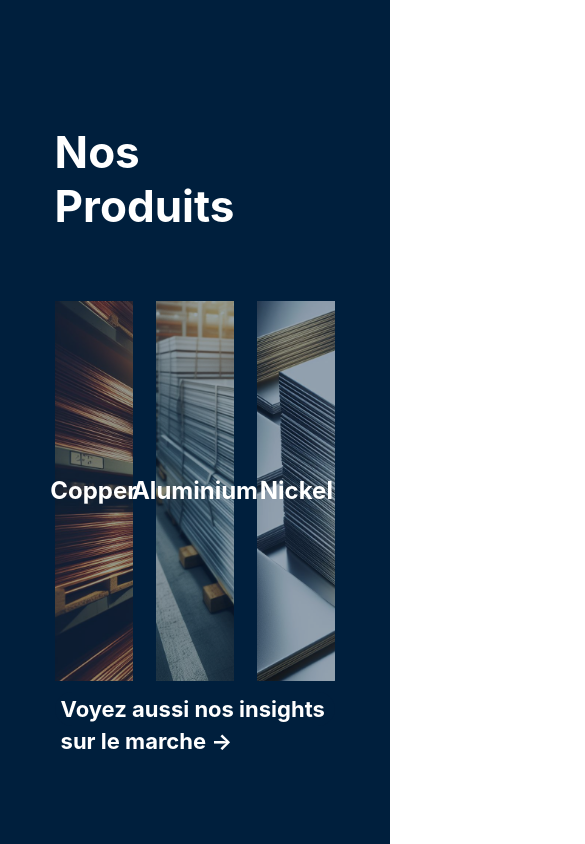
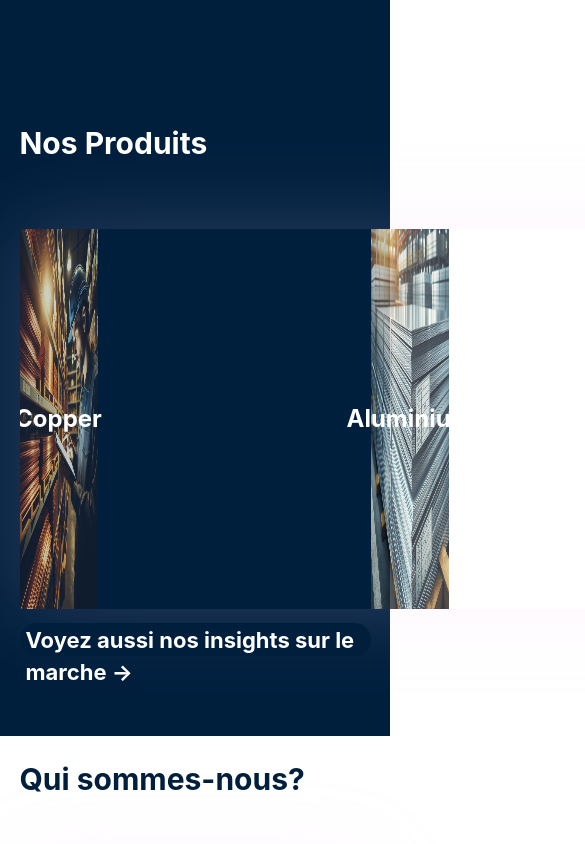
Before and after one commit to artmzbv/WeSafe, a React (Create React App) app: page / in a window 390 px wide. Shown: the part 5440-6284 px from the top of the page, 585 px wide, since content can reach past the window. Built offline with nearby package versions, Linux system fonts and the light colour scheme.

Commit message:
main_map_nos_produits

```diff
--- a/src/components/AboutInsights/AboutInsights.css
+++ b/src/components/AboutInsights/AboutInsights.css
@@ -4,7 +4,6 @@
     width: 72%;
     padding: 0% 14% 5%;
 }
-
 
 .market__title{
     text-align: start;
@@ -21,34 +20,6 @@
     display: flex;
     flex-direction: row;
     justify-content: space-between;
-}
-
-.market__card{
-    display: flex;
-    flex-direction: column;
-    justify-content: center;
-    align-items: center;
-    position: relative;
-    width: 20vw;
-    height: 45vh;
-}
-
-.market__card_copper::before{
-    content: "";
-    top: 0;
-    background-image: url(../../images/copper.jpg);
-    background-size: cover;
-    position: absolute;
-    top: 0px;
-    right: 0px;
-    bottom: 0px;
-    left: 0px;
-    opacity: 0.6;
-    /* background-size: 100% 100%; */
-}
-
-.market__card_copper:hover::before {
-    opacity: 0.8;
 }
 
 .market__card_aluminium::before{
@@ -87,43 +58,57 @@
     opacity: 0.8;
 }
 
-.market__name{
-    position: absolute;
-    color: white;
-    z-index: 2;
-    opacity:1 ;
+
+
+@media screen and (max-width: 768px) {
+    .market{
+        width: 90%;
+        padding: 0% 5% 5%;
+    }
+
+    .market__title {
+        width: 90%;
+    }
+    .market__card{
+        width: 25vw;
+        height: 40vh;
+    }
+
+    .market__container {
+        gap: 30px;
+    }
 }
 
-.market__subtitle{
-    text-decoration: none;
-    border: none;
-    background-color:  #001F3D;
-    text-align: start;
-    color: white;
-    width: 100%;
-    line-height: 32px;
-    font-size: 22px;
-    /* border-bottom: 4px white solid; */
-    margin:0;
-    margin-top: 4%;
-    cursor: pointer;
-    font-family: inherit;
-    font-weight: bold;
-    border-radius: 30px;
-    /* text-decoration: underline; */
-    height: 4vh;
-    margin-bottom: 10vh;
-}
-.market__subtitle:hover{
-    color: #646060;
-}
+@media screen and (max-width: 440px) {
+    .market__title{
+        width: 100%;
+        font-size: 30px;
+        line-height: 36px;
+    }
 
-.market__link-insights{
-    text-decoration: none;
-}
+    .market__container {
+        margin: 0;
+        overflow-x: scroll;
+        scroll-snap-type: x mandatory;
+        -ms-verrflow-style: none;
+        overflow: - moz-scrollbars-none;
+        box-shadow: 0px 0px 80px #f3c9ff2e;
+        scrollbar-width: none;
+        -ms-overflow-style: none;
+        width: 200vw;
+    }
 
-@media screen and (max-width: 768px) {
-    .market {
-        height: 90vh;
+    .market__card{
+        width: 70vw;
+    }
+
+    .market__card_copper{
+        height: 50vh;
+    }
+    .market__card_aluminium{
+        height: 50vh;
+    }
+    .market__card_nickel{
+        height: 50vh;
     }
 }
--- a/src/components/AboutInsights/AboutInsights.jsx
+++ b/src/components/AboutInsights/AboutInsights.jsx
@@ -1,25 +1,20 @@
+import {React, useState} from 'react'
 import './AboutInsights.css';
 import { Link} from "react-router-dom";
-import copper from '../../images/copper.jpg'
-import aluminium from '../../images/aluminium.jpg'
-import nickel from '../../images/nickel.jpg'
+import {products} from '../../utils/utils'
+import AboutInsightsCard from '../AboutInsightsCard/AboutInsightsCard';
 
 export default function AboutInsights() {
+
     return(
         <>
         <section className='market'>
             <h1 className='market__title'>Nos Produits</h1>
             <div className='market__container'>
-                <Link to="/copper" className='market__card market__card_copper'>
-                <h1 className='market__name'>Copper</h1>
-                </Link>
-                <Link to="/aluminium" className='market__card market__card_aluminium'>
-                <h1 className='market__name'>Aluminium</h1>
-                </Link>
-                <Link to="/nickel" className='market__card market__card_nickel'>
-                <h1 className='market__name'>Nickel</h1>
-                </Link>
-                </div>
+            {products.map((product) =>
+            <AboutInsightsCard product={product}/>
+            )}
+            </div>
                 <Link className='market__link-insights' to="/insights">
                 <button className='market__subtitle'>Voyez aussi nos insights sur le marche &rarr;</button>
                 </Link>
--- /dev/null
+++ b/src/components/AboutInsightsCard/AboutInsightsCard.css
@@ -0,0 +1,58 @@
+.market__card{
+    display: flex;
+    flex-direction: column;
+    justify-content: center;
+    align-items: center;
+    position: relative;
+    width: 20vw;
+    height: 45vh;
+}
+
+.market__image{
+    width: 100%;
+    height: 100%;
+    opacity: 0.8;
+}
+
+.market__image_hover{
+    opacity: 1;
+}
+
+.market__card_copper:hover::before {
+    opacity: 0.8;
+}
+
+.market__name{
+    position: absolute;
+    color: white;
+    z-index: 2;
+    opacity:1 ;
+}
+
+.market__subtitle{
+    text-decoration: none;
+    border: none;
+    background-color:  #001F3D;
+    text-align: start;
+    color: white;
+    width: 100%;
+    line-height: 32px;
+    font-size: 22px;
+    /* border-bottom: 4px white solid; */
+    margin:0;
+    margin-top: 4%;
+    cursor: pointer;
+    font-family: inherit;
+    font-weight: bold;
+    border-radius: 30px;
+    /* text-decoration: underline; */
+    height: 4vh;
+    margin-bottom: 10vh;
+}
+.market__subtitle:hover{
+    color: #646060;
+}
+
+.market__link-insights{
+    text-decoration: none;
+}
--- /dev/null
+++ b/src/components/AboutInsightsCard/AboutInsightsCard.jsx
@@ -0,0 +1,22 @@
+import {React, useState} from 'react'
+import './AboutInsightsCard.css';
+import { Link} from "react-router-dom";
+// import copper from '../../images/copper.jpg'
+// import aluminium from '../../images/aluminium.jpg'
+// import nickel from '../../images/nickel.jpg'
+// import {products} from '../../utils/utils'
+
+export default function AboutInsightsCard({product}) {
+    const [hover, setHover] = useState(false)
+
+    return(
+        <Link to={product.link} className='market__card'>
+        <img className={`market__image  ${hover ? 'market__image_hover' : null}`}
+            src={product.src}
+            onMouseOver={()=>setHover(true)}
+            onMouseOut={()=>setHover(false)}
+            alt={product.title}/>
+            <h1 className='market__name' onMouseOver={()=>setHover(true)} onMouseOut={()=>setHover(false)}>{product.title}</h1>
+        </Link>
+        )
+    }
--- a/src/components/AboutTeam/AboutTeam.css
+++ b/src/components/AboutTeam/AboutTeam.css
@@ -57,21 +57,15 @@
 
     .team__container {
         margin: 0;
-        overflow-x: scroll;
-        gap: 60px;
-        scroll-snap-type: x mandatory;
-        -ms-verrflow-style: none;
-        overflow: - moz-scrollbars-none;
-        box-shadow: 0px 0px 80px #f3c9ff2e;
-        scrollbar-width: none;
-        -ms-overflow-style: none;
+        gap: 30px;
     }
+
     .team__container::-webkit-scrollbar{
         width:0;
     }
 
     .team__card{
-        max-width: 30vw;
+        max-width: 25vw;
         padding-bottom: 4vh;
         border-bottom: 4px solid #001F3D;
         scroll-snap-align: start;
@@ -79,9 +73,10 @@
     }
 
     .team__photo{
-        height: 50vh;
+        width: 25vw;
+        height: 40vh;
         width:100%;
-        object-fit:contain;
+        object-fit:cover;
         user-select: none;
         pointer-events: none;
     }
@@ -95,7 +90,14 @@
     }
 
     .team__container {
-        gap: 30px;
+        margin: 0;
+        overflow-x: scroll;
+        scroll-snap-type: x mandatory;
+        -ms-verrflow-style: none;
+        overflow: - moz-scrollbars-none;
+        box-shadow: 0px 0px 80px #f3c9ff2e;
+        scrollbar-width: none;
+        -ms-overflow-style: none;
     }
 
     .team__card{
--- a/src/utils/utils.jsx
+++ b/src/utils/utils.jsx
@@ -1,5 +1,10 @@
 import copperA from '../images/offer_copper.jpg'
 import copperB from '../images/offer_copper.jpg'
+import copperOffer from '../images/copper.jpg'
+import aluminiumOffer from '../images/aluminium.jpg'
+import nickelOffer from '../images/nickel.jpg'
+
+
 export const insights = [
     {title:'Nouvelle 1', date: '01.01.2024', type: 'nouvelle', linkimage: copperA, brief: 'Le prix de cuivre a baisse', linkgraph: '',
     description: 'lalalalalalalalalalalalalalalaalalalalalalalalalaalalalalalala'},
@@ -30,3 +35,9 @@ export const insights = [
     {title:'Nouvelle 12', date: '01.01.2024', type: 'insight', linkimage: copperB, brief: 'Ca marche', linkgraph: '',
     description: 'lalalalalalalalalalalalalalalaalalalalalalalalalaalalalalalala'},
 ]
+
+export const products = [
+    {title:'Copper', src: copperOffer, link: './copper'},
+    {title:'Aluminium', src: aluminiumOffer, link: './aluminium'},
+    {title:'Nickel', src: nickelOffer, link: './nickel'},
+]
```
Also changed, not shown: 6 other files (tests, documents, lock files or other folders).
